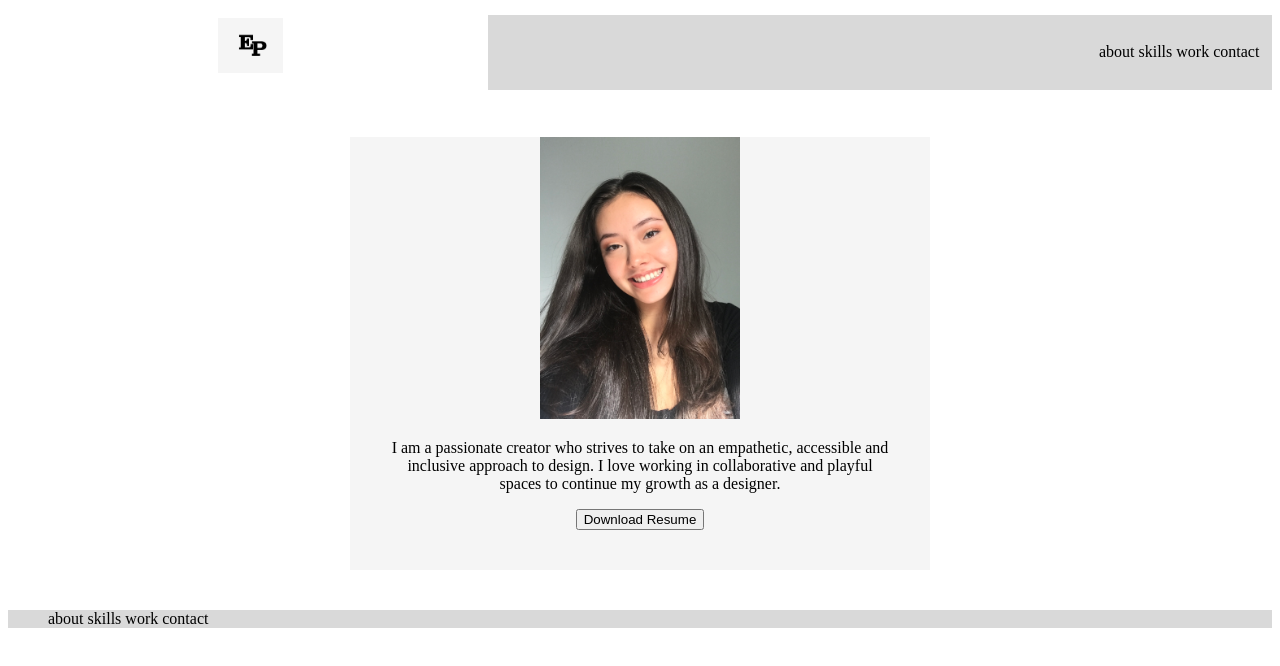
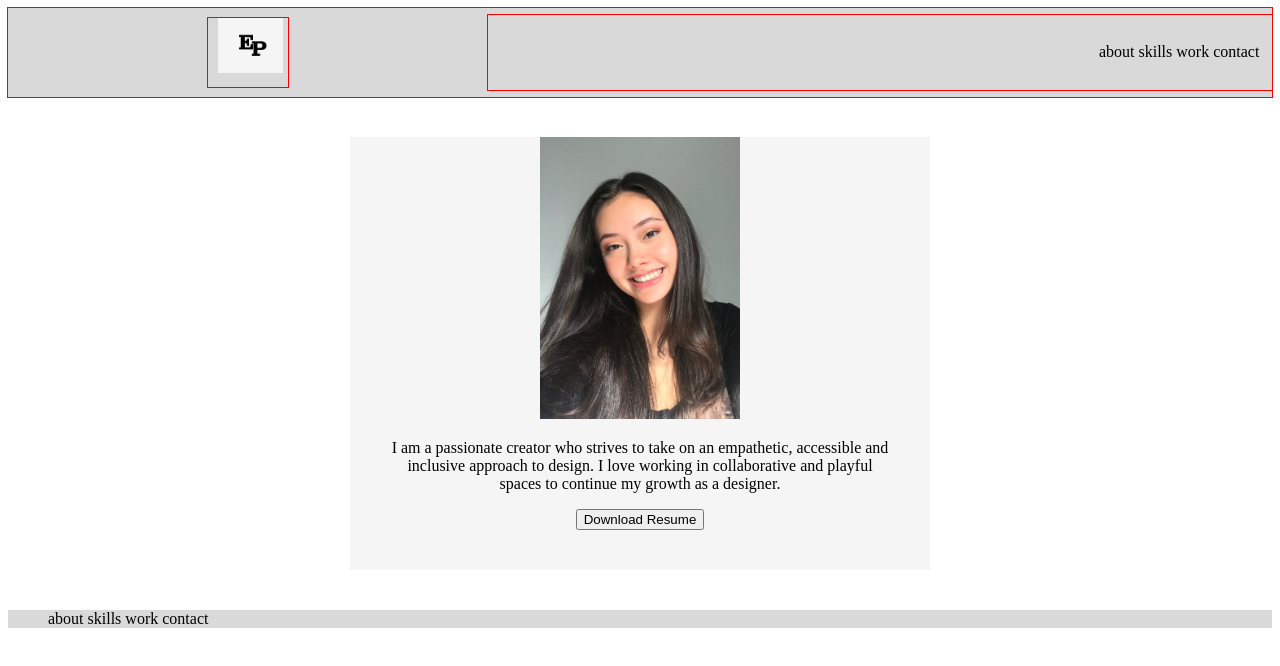
Before and after one commit to EstefaniaPoveda/UX_UI_HW_17_v2, a plain HTML site: page index.html in a window 1280 px wide. Drawn offline with Linux system fonts and the light colour scheme.

Commit message:
updated red

```diff
--- a/css/style.css
+++ b/css/style.css
@@ -2,6 +2,7 @@
     display: inline-block;
     vertical-align: top;
     text-align: right;
+
 }
 
 .logo {
@@ -10,6 +11,7 @@
     text-align: left;
     padding: 0 10px 10px;
     text-align: center;
+    outline: 1px solid red;
 }
 
 .logo img {
@@ -21,6 +23,7 @@
     padding: 1%;
     background-color: #D9D9D9;
     color: black;
+    outline: 1px solid red;
 }
 
 ul {
@@ -53,4 +56,9 @@ footer {
     display: flex;
     justify-content: space-between;
     align-items: center;
+    outline: 1px solid red;
 }
+.navigation {
+    outline: 1px solid red;
+    background-color: #D9D9D9;
+}
```
Also changed, not shown: index.html (+1 -1 lines).
